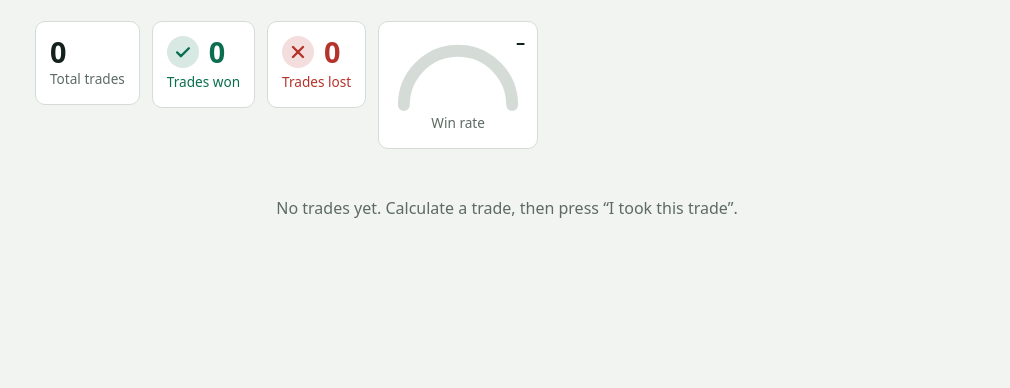
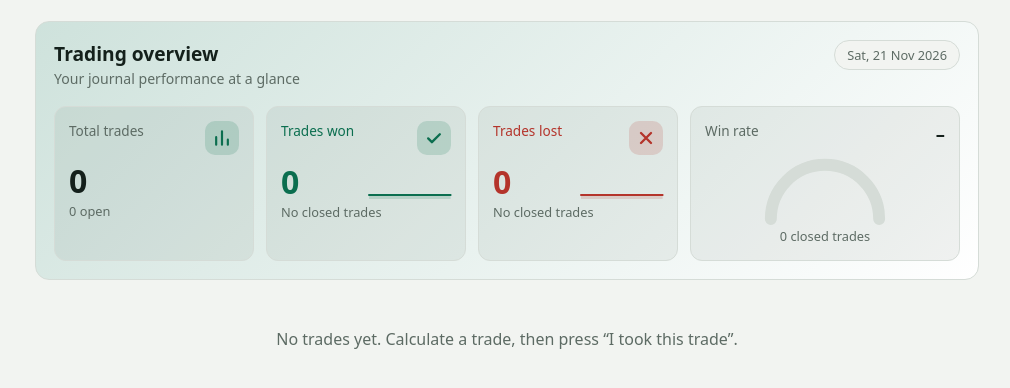
Before and after one commit to RXNXC/Forex-Position-Size-Calculator, a plain HTML site: page index.html in a window 1280 px wide. Both pictures are taken after a click on the button "Journal". Shown: the part 202-590 px from the top of the page, without its empty margins (133-1143 px from the left). Drawn offline with Linux system fonts and the light colour scheme.

Commit message:
Changed UI for the journaling section.

```diff
--- a/index.html
+++ b/index.html
@@ -47,15 +47,12 @@ dt{color:var(--mute)}dd{margin:0;font-weight:600;text-align:right}
 button.pri{font:inherit;font-weight:600;background:var(--accent);color:var(--accent-ink);border:0;border-radius:8px;padding:12px 16px;cursor:pointer}
 button.pri:disabled{opacity:.4;cursor:not-allowed}
 .toast{color:var(--gain);font-size:.9rem;min-height:1.2em}
-.stats{display:flex;flex-wrap:wrap;align-items:flex-start;gap:12px;margin-bottom:18px}
-.stat{background:var(--panel);border:1px solid var(--line);border-radius:10px;padding:14px}
-.stat b{display:block;font-size:1.8rem;font-weight:800;line-height:1.1}.stat span{color:var(--mute);font-size:.85rem}
 .entry{background:var(--panel);border:1px solid var(--line);border-radius:10px;padding:16px;margin-bottom:12px}
 .eh{display:flex;justify-content:space-between;align-items:center;gap:10px;flex-wrap:wrap;margin-bottom:10px}
 .eh h3{margin:0;font-size:1.1rem}
 .vals{display:grid;grid-template-columns:repeat(4,1fr);gap:10px;margin-bottom:12px}
 .vals span{display:block;color:var(--mute);font-size:.78rem}.vals b{font-weight:600}
-@media(max-width:560px){.stats,.vals{grid-template-columns:repeat(2,1fr)}}
+@media(max-width:560px){.vals{grid-template-columns:repeat(2,1fr)}}
 .pl{display:inline-block;border-radius:10px;padding:6px 14px;font-weight:700}
 .pl.win{background:color-mix(in srgb,var(--gain) 16%,transparent);color:var(--gain);border:1px solid var(--gain)}
 .pl.loss{background:color-mix(in srgb,var(--risk) 16%,transparent);color:var(--risk);border:1px solid var(--risk)}
@@ -65,21 +62,33 @@ textarea.reason{width:100%;font:inherit;color:var(--ink);background:var(--bg);bo
 .acts button{font:inherit;border-radius:8px;border:1px solid var(--line);background:var(--bg);color:var(--ink);padding:7px 12px;cursor:pointer}
 .acts input{width:190px;padding:7px 9px}
 .empty{color:var(--mute);text-align:center;padding:30px}
-.sh{display:flex;align-items:center;gap:10px;margin-bottom:2px}
-.ic{display:inline-flex;width:32px;height:32px;border-radius:50%;align-items:center;justify-content:center;flex:none}
-.ic.win{background:color-mix(in srgb,var(--gain) 16%,transparent);color:var(--gain)}
-.ic.loss{background:color-mix(in srgb,var(--risk) 16%,transparent);color:var(--risk)}
-.stat.won b,.stat.won>span{color:var(--gain)}
-.stat.lost b,.stat.lost>span{color:var(--risk)}
-.stat.rate{text-align:center}
 .gauge{display:block;width:130px;margin:6px auto -2px}
 .gt{stroke:var(--line)}.g-win{stroke:var(--gain)}.g-loss{stroke:var(--risk)}
 #gv{transition:stroke-dashoffset .5s ease}
-.stat{flex:0 0 auto}
-.stat.rate{position:relative;padding-top:12px}
-.stat.rate b{position:absolute;top:10px;right:12px;display:block;font-size:1.15rem;color:var(--ink)}
-@media (prefers-color-scheme:dark){:root:not([data-theme="light"]) .stat.rate b{color:#fff}}
-:root[data-theme="dark"] .stat.rate b{color:#fff}
+.acts button.del{color:var(--risk);border-color:var(--risk)}
+.dash{background:linear-gradient(135deg,color-mix(in srgb,var(--accent) 20%,var(--panel)),var(--panel));border:1px solid var(--line);border-radius:14px;padding:18px;margin-bottom:18px}
+.dh{display:flex;justify-content:space-between;align-items:flex-start;gap:12px;flex-wrap:wrap;margin-bottom:16px}
+.dh h2{margin:0;font-size:1.2rem;font-weight:800}.dh p{margin:2px 0 0;color:var(--mute);font-size:.88rem}
+.pill{border:1px solid var(--line);border-radius:999px;padding:5px 12px;font-size:.8rem;color:var(--mute);background:var(--bg)}
+.tiles{display:grid;grid-template-columns:1fr 1fr 1fr 1.35fr;gap:12px}
+.tile{background:color-mix(in srgb,var(--ink) 6%,transparent);border:1px solid var(--line);border-radius:12px;padding:14px;display:flex;flex-direction:column;min-width:0}
+.tt{display:flex;justify-content:space-between;align-items:flex-start;gap:8px}
+.tl{color:var(--mute);font-size:.85rem}
+.ib{display:inline-flex;width:34px;height:34px;border-radius:10px;align-items:center;justify-content:center;flex:none;background:color-mix(in srgb,var(--accent) 16%,transparent);color:var(--accent)}
+.ib.win{background:color-mix(in srgb,var(--gain) 16%,transparent);color:var(--gain)}
+.ib.loss{background:color-mix(in srgb,var(--risk) 16%,transparent);color:var(--risk)}
+.tv{font-size:2rem;font-weight:800;line-height:1.1;margin-top:8px}
+.ts{color:var(--mute);font-size:.8rem;margin-top:4px}
+.tile.won .tl,.tile.won .tv{color:var(--gain)}
+.tile.lost .tl,.tile.lost .tv{color:var(--risk)}
+.wv{font-size:1.15rem;font-weight:800;color:var(--ink)}
+.tile.rate{text-align:center}.tile.rate .ts{margin-top:2px}
+@media (prefers-color-scheme:dark){:root:not([data-theme="light"]) .wv{color:#fff}}
+:root[data-theme="dark"] .wv{color:#fff}
+@media(max-width:700px){.tiles{grid-template-columns:repeat(2,minmax(0,1fr))}.tile.rate{grid-column:span 2}}
+.vr{display:flex;align-items:flex-end;justify-content:space-between;gap:10px;margin-top:8px}.vr .tv{margin-top:0}
+.spark{width:48%;max-width:110px;height:36px;flex:none;overflow:visible}.spark path{vector-effect:non-scaling-stroke}
+.spark.win{color:var(--gain)}.spark.loss{color:var(--risk)}
 </style>
 </head>
 <body>
@@ -122,7 +131,15 @@ textarea.reason{width:100%;font:inherit;color:var(--ink);background:var(--bg);bo
 <section id="v-journal" hidden>
 <h1>Journal</h1>
 <p class="sub">Every trade you confirm in the calculator is recorded here. Mark each one as won or lost when it closes.</p>
-<div class="stats"><div class="stat"><b id="sT">0</b><span>Total trades</span></div><div class="stat won"><div class="sh"><span class="ic win"><svg viewBox="0 0 24 24" width="20" height="20" aria-hidden="true"><path d="M5 12.5l4.5 4.5L19 7.5" fill="none" stroke="currentColor" stroke-width="2.8" stroke-linecap="round" stroke-linejoin="round"/></svg></span><b id="sW">0</b></div><span>Trades won</span></div><div class="stat lost"><div class="sh"><span class="ic loss"><svg viewBox="0 0 24 24" width="20" height="20" aria-hidden="true"><path d="M6 6l12 12M18 6L6 18" fill="none" stroke="currentColor" stroke-width="2.8" stroke-linecap="round"/></svg></span><b id="sL">0</b></div><span>Trades lost</span></div><div class="stat rate"><svg class="gauge" viewBox="0 0 120 68" role="img" aria-label="Win rate meter"><path class="gt" d="M10 60A50 50 0 0 1 110 60" pathLength="100" fill="none" stroke-width="11" stroke-linecap="round"/><path id="gv" class="g-win" d="M10 60A50 50 0 0 1 110 60" pathLength="100" fill="none" stroke-width="11" stroke-linecap="round" stroke-dasharray="100" stroke-dashoffset="100"/></svg><b id="sR">–</b><span>Win rate</span></div></div>
+<section class="dash" aria-label="Journal overview">
+<div class="dh"><div><h2>Trading overview</h2><p>Your journal performance at a glance</p></div><span class="pill" id="dd"></span></div>
+<div class="tiles">
+<div class="tile"><div class="tt"><span class="tl">Total trades</span><span class="ib"><svg viewBox="0 0 24 24" width="20" height="20" aria-hidden="true"><path d="M5 20V11M12 20V4M19 20v-6" fill="none" stroke="currentColor" stroke-width="2.6" stroke-linecap="round"/></svg></span></div><b class="tv" id="sT">0</b><span class="ts" id="sO">0 open</span></div>
+<div class="tile won"><div class="tt"><span class="tl">Trades won</span><span class="ib win"><svg viewBox="0 0 24 24" width="20" height="20" aria-hidden="true"><path d="M5 12.5l4.5 4.5L19 7.5" fill="none" stroke="currentColor" stroke-width="2.8" stroke-linecap="round" stroke-linejoin="round"/></svg></span></div><div class="vr"><b class="tv" id="sW">0</b><svg class="spark win" viewBox="0 0 100 36" preserveAspectRatio="none" aria-hidden="true"><path id="spWa" fill="currentColor" fill-opacity=".16" stroke="none"/><path id="spW" fill="none" stroke="currentColor" stroke-width="2" stroke-linecap="round" stroke-linejoin="round"/></svg></div><span class="ts" id="sWp">No closed trades</span></div>
+<div class="tile lost"><div class="tt"><span class="tl">Trades lost</span><span class="ib loss"><svg viewBox="0 0 24 24" width="20" height="20" aria-hidden="true"><path d="M6 6l12 12M18 6L6 18" fill="none" stroke="currentColor" stroke-width="2.8" stroke-linecap="round"/></svg></span></div><div class="vr"><b class="tv" id="sL">0</b><svg class="spark loss" viewBox="0 0 100 36" preserveAspectRatio="none" aria-hidden="true"><path id="spLa" fill="currentColor" fill-opacity=".16" stroke="none"/><path id="spL" fill="none" stroke="currentColor" stroke-width="2" stroke-linecap="round" stroke-linejoin="round"/></svg></div><span class="ts" id="sLp">No closed trades</span></div>
+<div class="tile rate"><div class="tt"><span class="tl">Win rate</span><b class="wv" id="sR">–</b></div><svg class="gauge" viewBox="0 0 120 68" role="img" aria-label="Win rate meter"><path class="gt" d="M10 60A50 50 0 0 1 110 60" pathLength="100" fill="none" stroke-width="11" stroke-linecap="round"/><path id="gv" class="g-win" d="M10 60A50 50 0 0 1 110 60" pathLength="100" fill="none" stroke-width="11" stroke-linecap="round" stroke-dasharray="100" stroke-dashoffset="100"/></svg><span class="ts" id="sC">0 closed trades</span></div>
+</div>
+</section>
 <div id="jlist"></div>
 </section>
 </main>
@@ -186,11 +203,12 @@ function card(t){
  var m=function(n){return fmt(n,2)+" "+t.cur},id=" data-id='"+t.id+"'";
  var box=t.st==="win"?"<span class='pl win'>+"+m(t.pl)+"</span>":t.st==="loss"?"<span class='pl loss'>−"+m(t.pl)+"</span>":"<span class='pl open'>Open</span>";
  var acts=t.st==="open"?"<input type='number' min='0' step='any' data-amt='"+t.id+"' placeholder='Actual amount (optional)'><button data-a='win'"+id+">Won</button><button data-a='loss'"+id+">Lost</button>":"<button data-a='reopen'"+id+">Reopen</button>";
- return "<article class='entry'><div class='eh'><h3>"+esc(t.pair)+" · "+t.dir+"</h3>"+box+"</div><div class='vals'><div><span>Open price</span><b>"+esc(t.o)+"</b></div><div><span>Stop loss</span><b>"+esc(t.s)+"</b></div><div><span>Take profit</span><b>"+(t.t?esc(t.t):"–")+"</b></div><div><span>Risk to reward</span><b>"+(t.rr?"1:"+fmt(t.rr,2):"–")+"</b></div></div><label>Reason for taking the trade</label><textarea class='reason'"+id+" placeholder='Why did you take this trade?'>"+esc(t.why)+"</textarea><div class='acts'>"+acts+"<button data-a='del'"+id+">Delete</button><span style='color:var(--mute);font-size:.8rem;margin-left:auto'>"+new Date(t.id).toLocaleString("en-GB",{dateStyle:"medium",timeStyle:"short"})+"</span></div></article>";
+ return "<article class='entry'><div class='eh'><h3>"+esc(t.pair)+" · "+t.dir+"</h3>"+box+"</div><div class='vals'><div><span>Open price</span><b>"+esc(t.o)+"</b></div><div><span>Stop loss</span><b>"+esc(t.s)+"</b></div><div><span>Take profit</span><b>"+(t.t?esc(t.t):"–")+"</b></div><div><span>Risk to reward</span><b>"+(t.rr?"1:"+fmt(t.rr,2):"–")+"</b></div></div><label>Reason for taking the trade</label><textarea class='reason'"+id+" placeholder='Why did you take this trade?'>"+esc(t.why)+"</textarea><div class='acts'>"+acts+"<button class='del' data-a='del'"+id+">Delete</button><span style='color:var(--mute);font-size:.8rem;margin-left:auto'>"+new Date(t.id).toLocaleString("en-GB",{dateStyle:"medium",timeStyle:"short"})+"</span></div></article>";
 }
+function spark(id,key){var a=J.slice().reverse(),c=0,s=[0];a.forEach(function(t){if(t.st===key)c++;s.push(c)});if(s.length<2)s.push(0);var mx=Math.max.apply(null,s.concat([1])),n=s.length-1,d="M"+s.map(function(v,i){return (i/n*100).toFixed(1)+","+(32-v/mx*28).toFixed(1)}).join("L");$(id).setAttribute("d",d);$(id+"a").setAttribute("d",d+"L100,36L0,36Z")}
 function renderJ(){
  var w=J.filter(function(t){return t.st==="win"}).length,l=J.filter(function(t){return t.st==="loss"}).length;
- $("sT").textContent=J.length;$("gv").setAttribute("stroke-dashoffset",w+l?100-w/(w+l)*100:100);$("gv").setAttribute("class",w+l&&w/(w+l)<0.5?"g-loss":"g-win");$("sW").textContent=w;$("sL").textContent=l;$("sR").textContent=w+l?Math.round(w/(w+l)*1000)/10+"%":"–";
+ $("sT").textContent=J.length;spark("spW","win");spark("spL","loss");$("sO").textContent=(J.length-w-l)+" open";$("sWp").textContent=w+l?Math.round(w/(w+l)*100)+"% of closed":"No closed trades";$("sLp").textContent=w+l?Math.round(l/(w+l)*100)+"% of closed":"No closed trades";$("sC").textContent=(w+l)+" closed trade"+(w+l===1?"":"s");$("dd").textContent=new Date().toLocaleDateString("en-GB",{weekday:"short",day:"numeric",month:"short",year:"numeric"});$("gv").setAttribute("stroke-dashoffset",w+l?100-w/(w+l)*100:100);$("gv").setAttribute("class",w+l&&w/(w+l)<0.5?"g-loss":"g-win");$("sW").textContent=w;$("sL").textContent=l;$("sR").textContent=w+l?Math.round(w/(w+l)*1000)/10+"%":"–";
  $("jc").textContent=J.length?"("+J.length+")":"";
  $("jlist").innerHTML=J.length?J.map(card).join(""):"<div class='empty'>No trades yet. Calculate a trade, then press “I took this trade”.</div>";
 }
@@ -204,7 +222,7 @@ $("took").addEventListener("click",function(){
 $("jlist").addEventListener("click",function(ev){
  var b=ev.target.closest&&ev.target.closest("button[data-a]");if(!b)return;
  var id=+b.dataset.id,a=b.dataset.a,t=J.filter(function(x){return x.id===id})[0];if(!t)return;
- if(a==="del"){J=J.filter(function(x){return x.id!==id})}
+ if(a==="del"){if(b.dataset.arm!=="1"){b.dataset.arm="1";b.textContent="Tap again to delete";setTimeout(function(){b.dataset.arm="";b.textContent="Delete"},3000);return}J=J.filter(function(x){return x.id!==id})}
  else if(a==="reopen"){t.st="open";t.pl=null}
  else{var inp=document.querySelector("input[data-amt='"+id+"']"),v=parseFloat(inp&&inp.value);
   if(!(v>0))v=a==="win"?t.pw:t.pr;
--- a/sw.js
+++ b/sw.js
@@ -1,4 +1,4 @@
-const C="fx-calc-v8",A=["./","./index.html","./manifest.webmanifest","./icon-192.png","./icon-512.png","./icon-maskable-512.png"];
+const C="fx-calc-v11",A=["./","./index.html","./manifest.webmanifest","./icon-192.png","./icon-512.png","./icon-maskable-512.png"];
 self.addEventListener("install",e=>{e.waitUntil(caches.open(C).then(c=>c.addAll(A)));self.skipWaiting()});
 self.addEventListener("activate",e=>{e.waitUntil(caches.keys().then(k=>Promise.all(k.filter(x=>x!==C).map(x=>caches.delete(x)))));self.clients.claim()});
 self.addEventListener("fetch",e=>{if(e.request.method!=="GET")return;e.respondWith(caches.match(e.request).then(r=>r||fetch(e.request)))});
```
